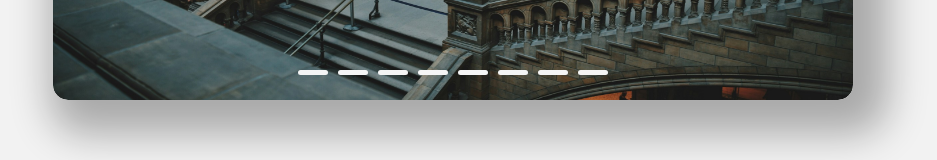
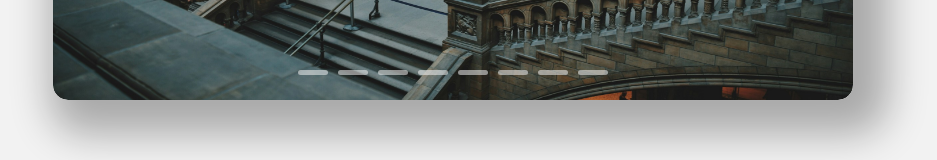
Before and after one commit to igorreis9/CarrosselArquitetura, a plain HTML site: page index.html in a window 1280 px wide. Shown: the part 554-714 px from the top of the page, without its empty margins (187-1124 px from the left). Drawn offline with Linux system fonts and the light colour scheme.

Commit message:
Update style.css

```diff
--- a/style.css
+++ b/style.css
@@ -39,7 +39,7 @@ footer {
 }
 
 .bar {
-    background-color: #F5F5F5;
+    background-color: #f5f5f588;
     width: 30px;
     height: 5px;
     margin: 5px;
@@ -48,7 +48,7 @@ footer {
     border-radius: 20px;
 }
 
-.bar:hover {
+.bar:hover{
     background-color: #004C6D;
     width: 50px;
     height: 12px;
```
